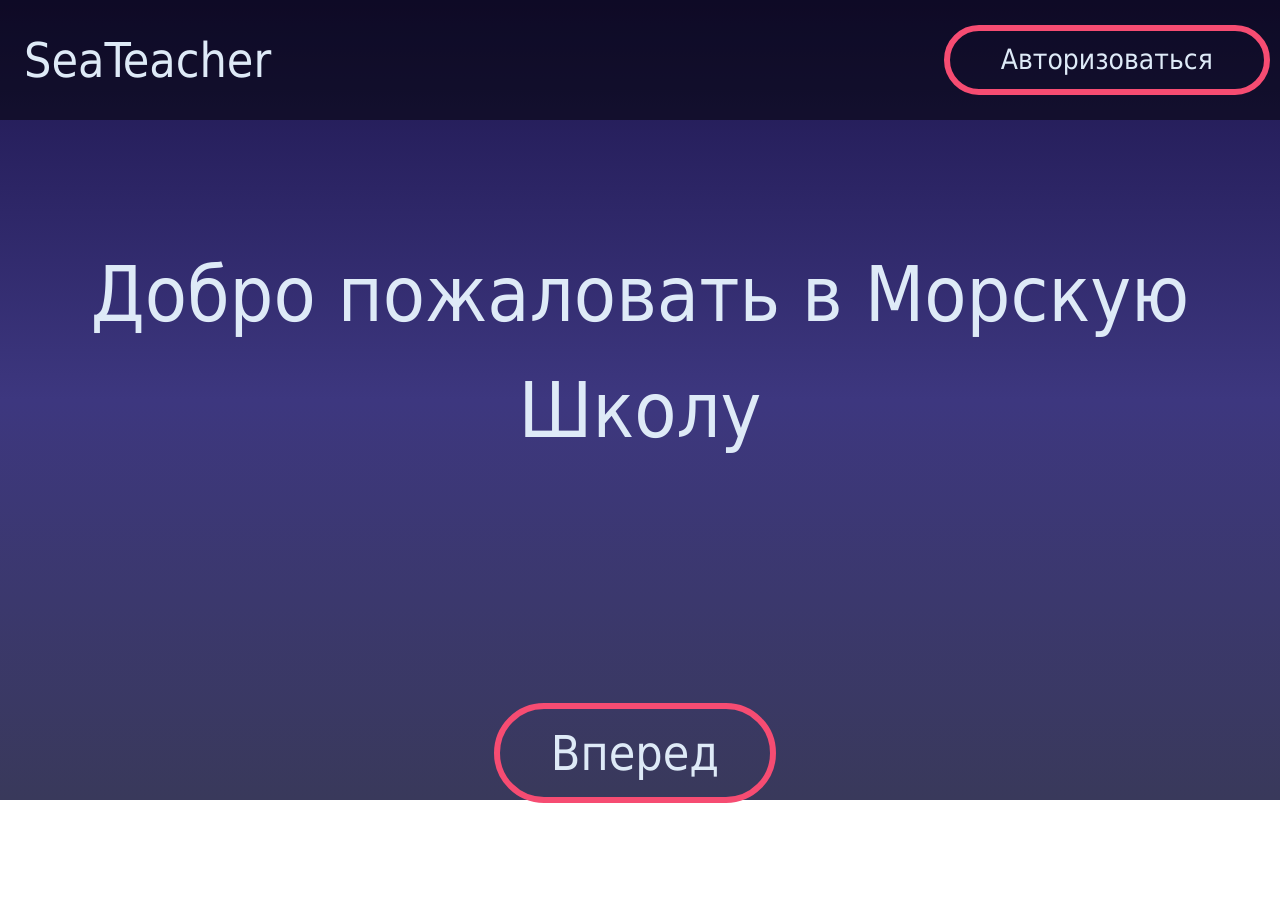
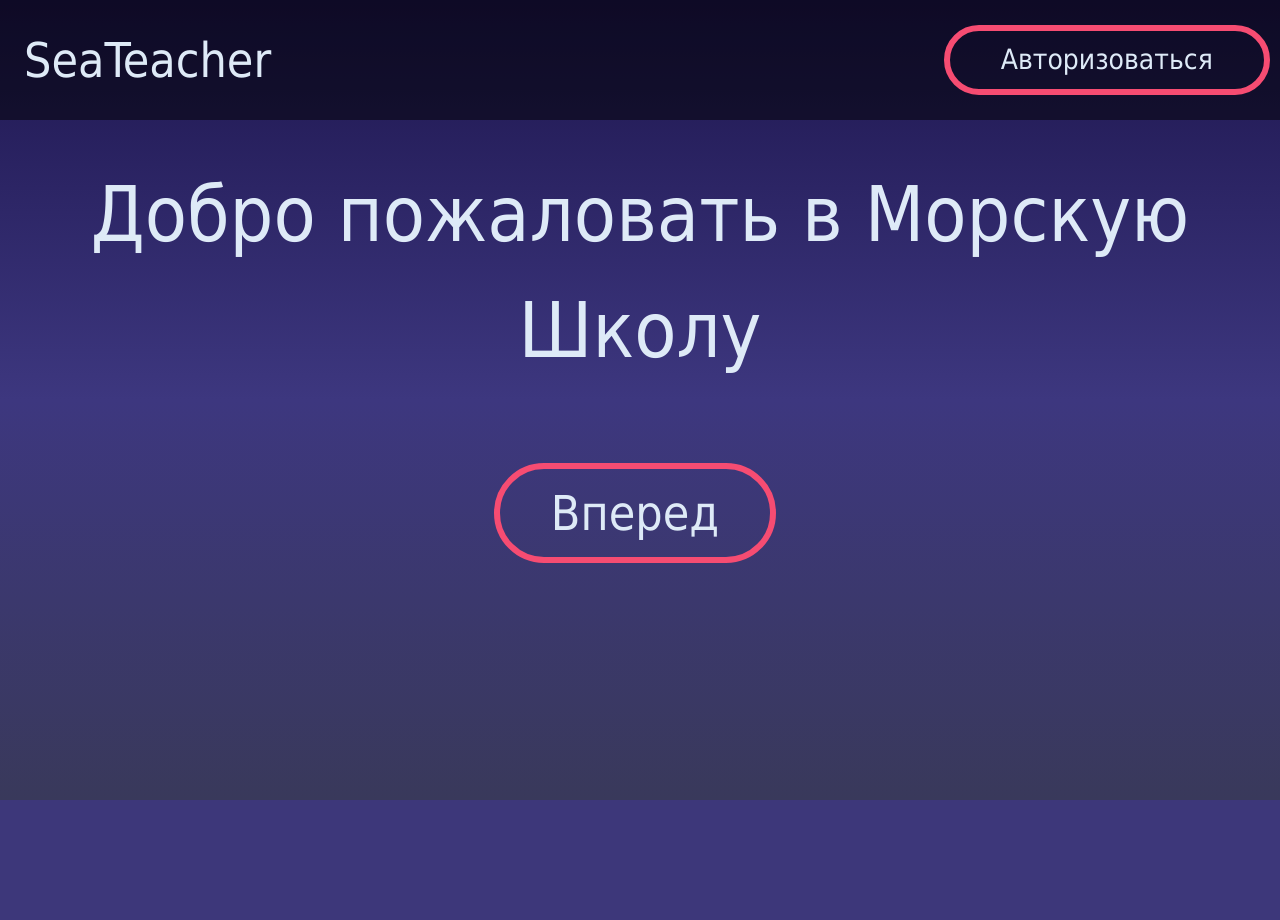
Before and after one commit to colornew/SeaTeacher, a Flask app: page / in a window 1280 px wide. After the commit the page ends 800 px from the top, so only its background shows below. Run offline with Flask 2, Linux system fonts and the light colour scheme; parts of the project's set-up code (start-up, migrations or seed data) failed here and were passed over.

Commit message:
Some corrects in background styles

```diff
--- a/static/css/main.css
+++ b/static/css/main.css
@@ -12,13 +12,16 @@ body {
 
 .page {
     background: linear-gradient(to bottom, #1d154e, #3d377f, #39395b);
-    width: 100vw;
-    height: 100vh;
+    min-width: 100vw;
+    min-height: 100vh;
 }
 
 main {
+    display: flex;
+    align-items: center;
+    justify-content: center;
     width: 100%;
-    height: 100%;
+    height: 60vh;
 }
 
 .welcome-block {
```
